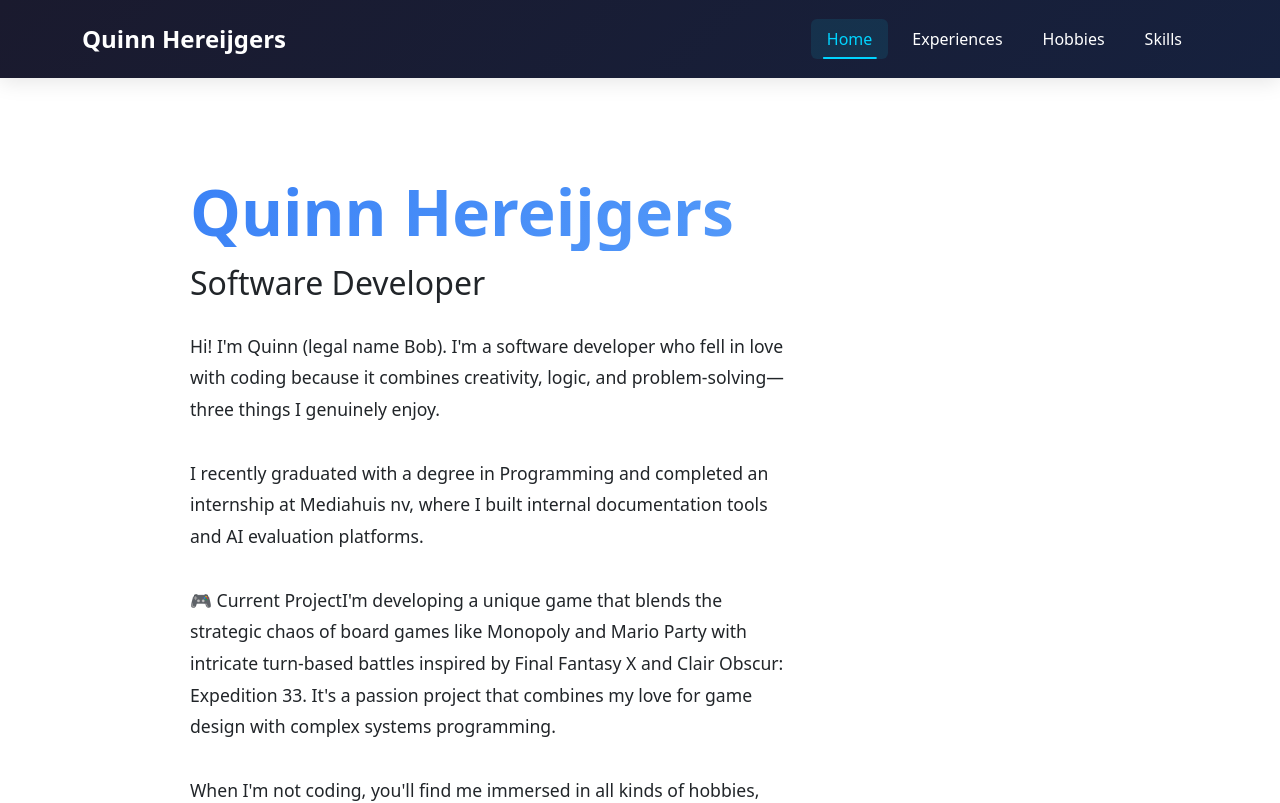
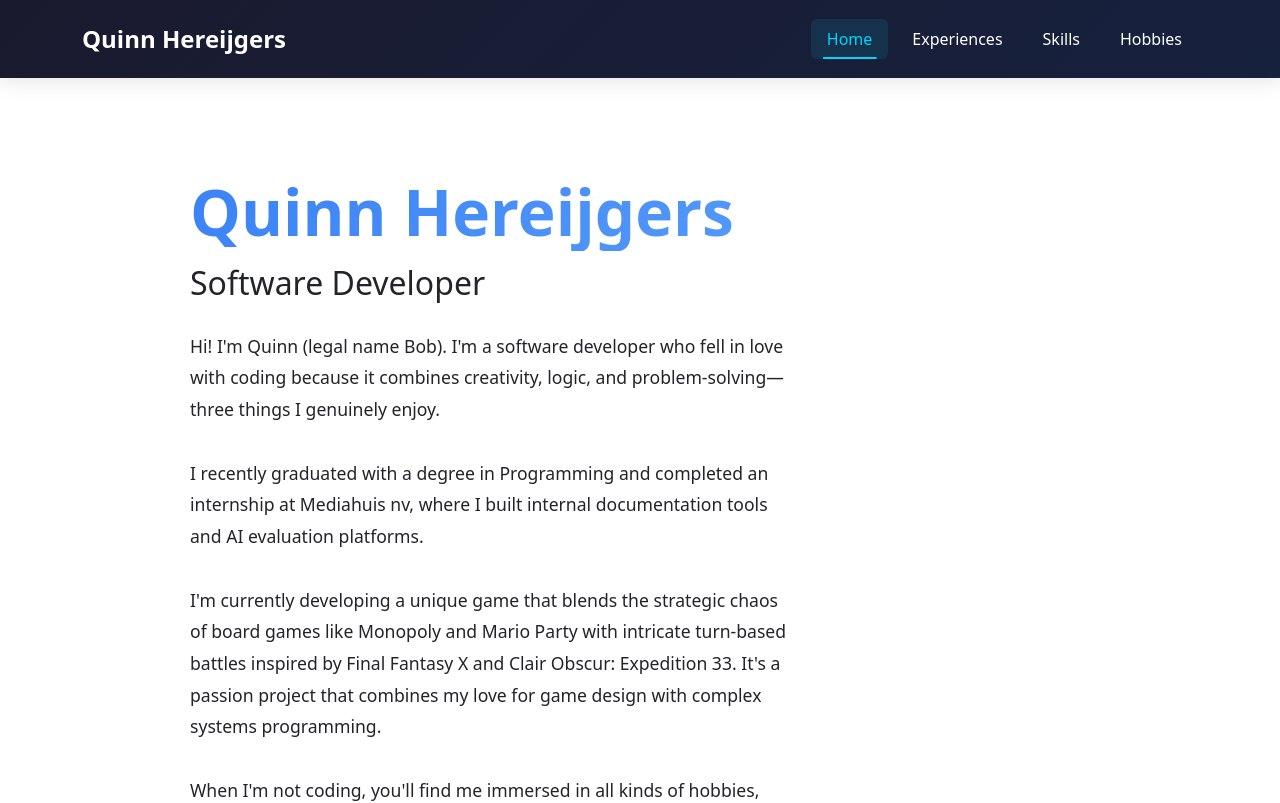
Before and after one commit to Bob-Hereijgers/Portfolio, a React (Create React App) app: page / in a window 1280 px wide. Shown: the top 803 px of the page. Built offline with nearby package versions, Linux system fonts and the light colour scheme.

Commit message:
final final changes

```diff
--- a/src/components/Base Components/Navbar/Navbar.tsx
+++ b/src/components/Base Components/Navbar/Navbar.tsx
@@ -24,11 +24,11 @@ const Bar: React.FC<BarProps> = () => {
               <NavLink className="nav-text" to="Experiences">
                 Experiences
               </NavLink>
+              <NavLink className="nav-text" to="Skills">
+                Skills
+              </NavLink>
               <NavLink className="nav-text" to="Hobbies">
                 Hobbies
-              </NavLink>
-              <NavLink className="nav-text" to="Skills">
-                Skills
               </NavLink>
             </Nav>
           </Navbar.Collapse>
--- a/src/components/Home/Homepage/homepage.tsx
+++ b/src/components/Home/Homepage/homepage.tsx
@@ -27,8 +27,7 @@ const Homepage: React.FC = () => {
   {/* Current Project */}
   <div className="bio-section project-highlight">
     <p className="hero-description">
-      <span className="project-badge">🎮 Current Project</span>
-      I'm developing a unique game that blends the strategic chaos of board games like
+      I'm currently developing a unique game that blends the strategic chaos of board games like
       Monopoly and Mario Party with intricate turn-based battles inspired by Final Fantasy X
       and Clair Obscur: Expedition 33. It's a passion project that combines my love for game
       design with complex systems programming.
```
